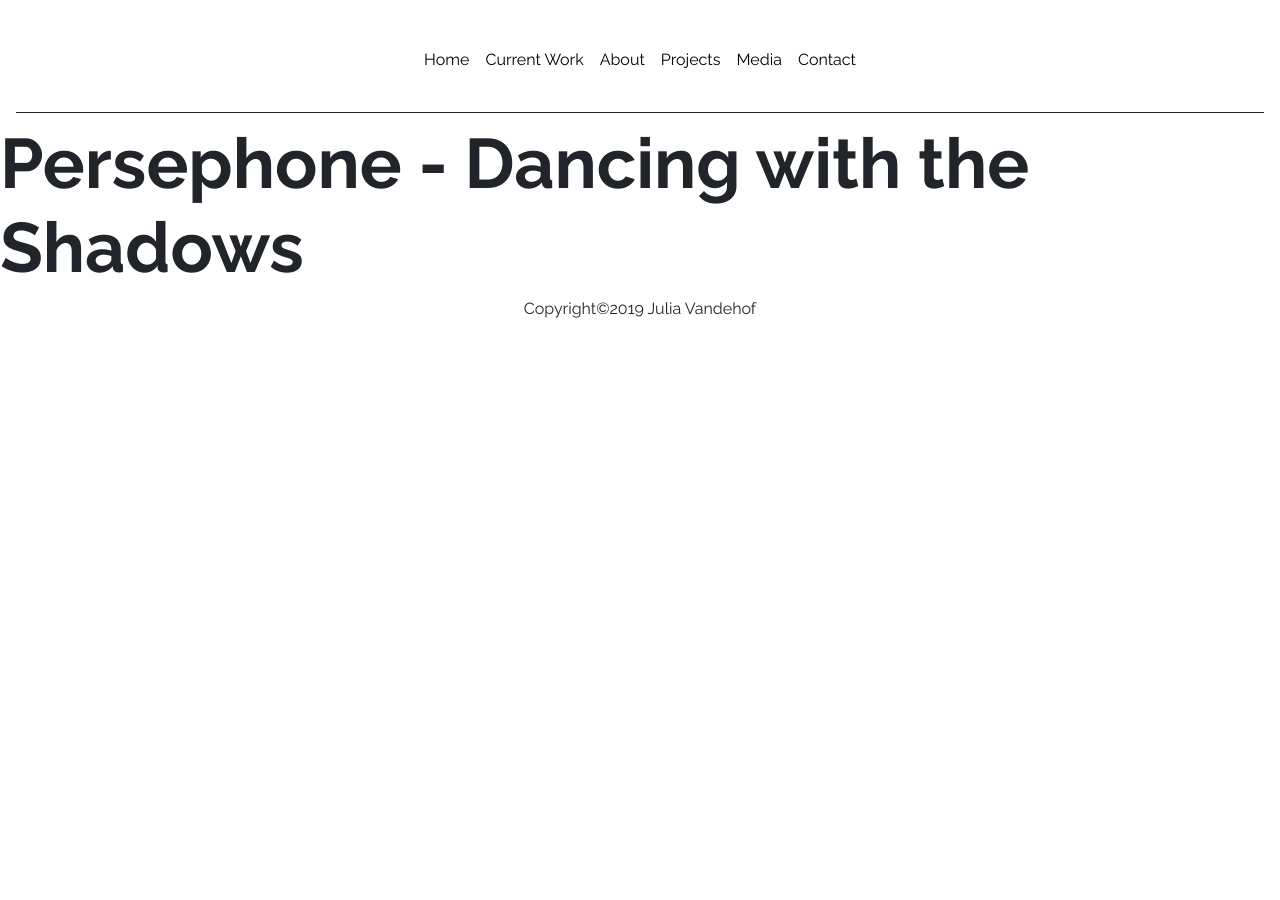
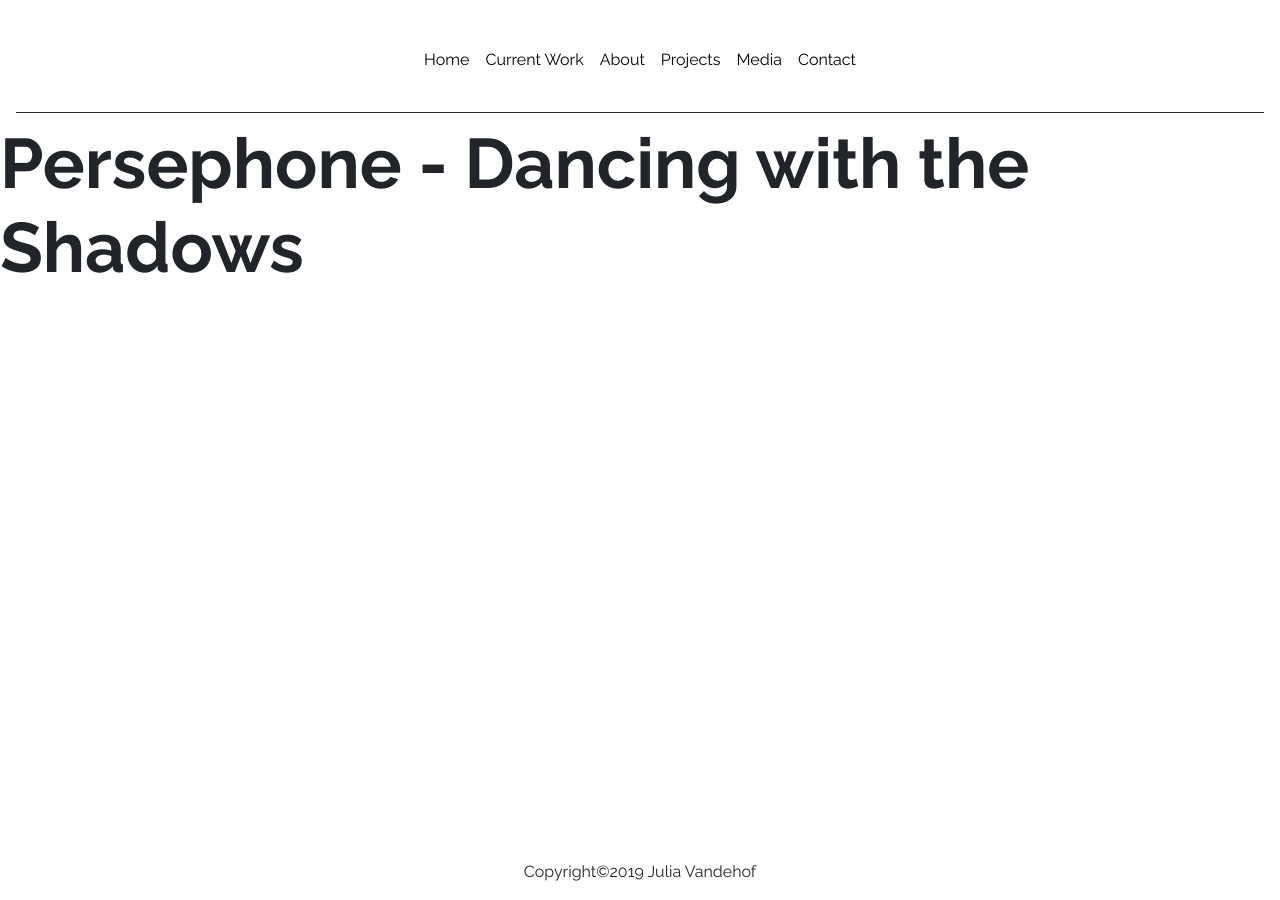
Before and after one commit to matteocarpi/julia, a Jekyll site: the page built from _posts/2019-03-04-persephone-dancing-with-the-shadows.markdown, in a window 1280 px wide. Built offline with Jekyll 4.4.1, drawn with Linux system fonts in a browser that asks for light colours.

Commit message:
sticky footer

```diff
--- a/_sass/universal.scss
+++ b/_sass/universal.scss
@@ -1,14 +1,14 @@
 * {
   font-family: 'Raleway', sans-serif;
+}
+html {
+  height: 100%;
+  margin: 0;
 }
 body {
   display: flex;
   flex-direction: column;
   min-height: 100%;
-  margin: 0;
-}
-html {
-  height: 100%;
   margin: 0;
 }
 h1 {
@@ -72,4 +72,6 @@ div#navbarNav {
   align-items: center;
   flex-shrink: 0;
   margin-bottom: 1rem;
+  flex: 1;
+  justify-content: flex-end;
 }
```
